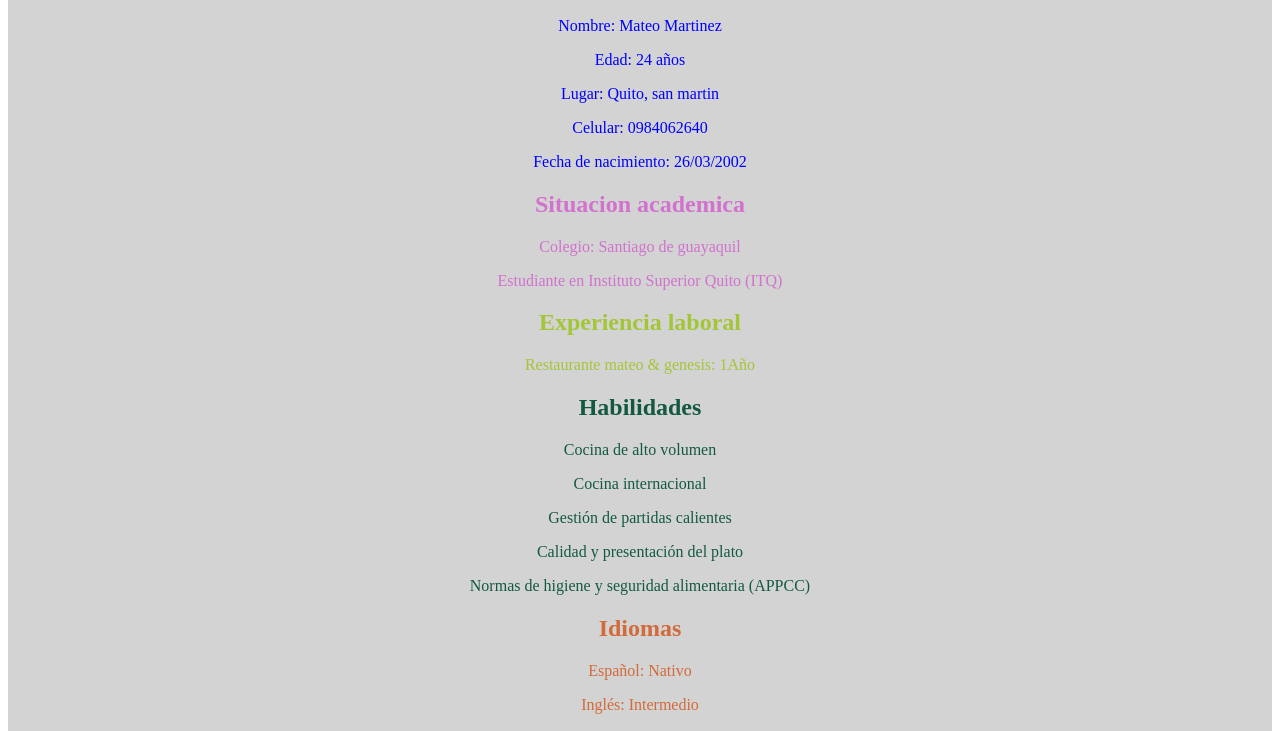
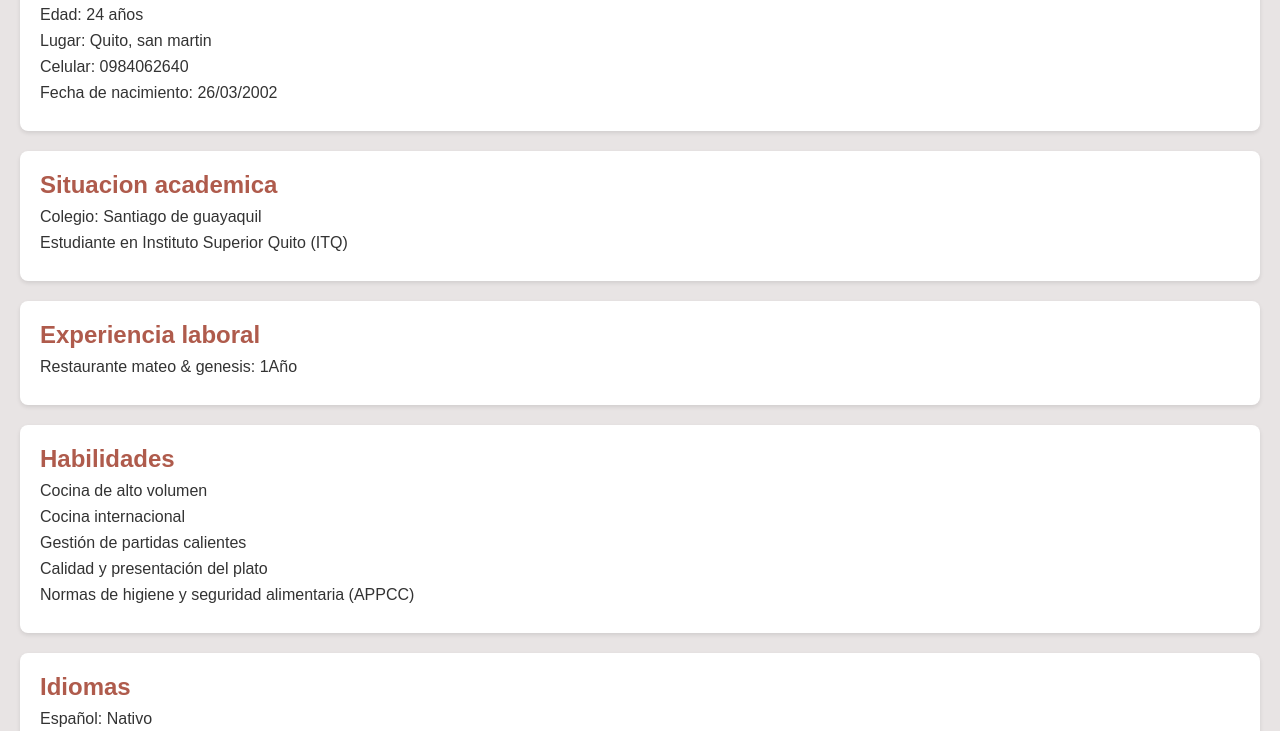
Before and after one commit to mateobachiller2019-a11y/hojadevida, a plain HTML site: page index.html in a window 1280 px wide. Shown: the part 125-856 px from the top of the page. Drawn offline with Linux system fonts and the light colour scheme.

Commit message:
poner estilo en la version

```diff
--- /dev/null
+++ b/estilos/estilos.css
@@ -0,0 +1,26 @@
+* {
+    margin: 0; /* Elimina el margen predeterminado de todos los elementos */
+    padding: 0; /* Elimina el relleno predeterminado de todos los elementos */
+    box-sizing: border-box; /* Asegura que el padding y el borde se incluyan en el tamaño total del elemento */
+}
+body {
+    font-family: Arial, sans-serif; /* Fuente legible para el cuerpo del documento */
+    background-color: #e8e4e4;/* Fondo claro para el cuerpo del documento */
+    color: #333;/* Color de texto oscuro para mejor legibilidad */
+}
+div {
+    margin: 20px;  /* Agrega espacio entre los contenedores */
+    padding: 20px;/* Agrega espacio interno a los contenedores */
+    background-color: #fff; /* Fondo blanco para los contenedores */
+    border-radius: 8px; /* Agrega bordes redondeados */
+    box-shadow: 0 2px 4px rgba(0, 0, 0, 0.1); /* Agrega una sombra suave */
+
+}
+h2 {
+    color: #af5b4c; /* Color verde para los títulos */
+    margin-bottom: 10px; /* Espacio debajo de los títulos */
+}
+p {
+    margin-bottom: 10px; /* Espacio debajo de los párrafos */
+    line-height: 1; /* Mejora la legibilidad del texto */
+}
--- a/index.html
+++ b/index.html
@@ -1,31 +1,35 @@
 <!DOCTYPE html>
 <html lang="en">
+
 <head>
     <meta charset="UTF-8">
     <meta name="viewport" content="width=device-width, initial-scale=1.0">
     <title>Hoja de vida</title>
+    <!--estilo css-->
+    <link rel="stylesheet" href="estilos/estilos.css">
 </head>
+
 <body>
-    <section style="background-color: lightgray; padding: 20px;text-align: center;">
-        <div style="color: blue; ">
+    <section>
+        <div>
             <h1>Hoja de vida</h1>
             <h2>Datos personales</h2>
-            <p> Nombre:     Mateo Martinez</p>
+            <p> Nombre: Mateo Martinez</p>
             <p>Edad: 24 años </p>
             <p> Lugar: Quito, san martin</p>
             <p>Celular: 0984062640</p>
             <p>Fecha de nacimiento: 26/03/2002</p>
         </div>
-        <div style="color: #d271ce;">
+        <div>
             <h2>Situacion academica </h2>
             <p>Colegio: Santiago de guayaquil </p>
             <p>Estudiante en Instituto Superior Quito (ITQ)</p>
         </div>
-        <div style="color: rgb(162, 198, 54);">
+        <div>
             <h2>Experiencia laboral</h2>
-                <p>Restaurante mateo & genesis: 1Año  </p>
+            <p>Restaurante mateo & genesis: 1Año </p>
         </div>
-        <div style="color: rgb(19, 89, 66);" >
+        <div>
             <h2>Habilidades</h2>
             <p>Cocina de alto volumen</p>
             <p>Cocina internacional</p>
@@ -33,12 +37,12 @@
             <p>Calidad y presentación del plato</p>
             <p>Normas de higiene y seguridad alimentaria (APPCC)</p>
         </div>
-        <div style="color: rgb(210, 106, 58);">
+        <div>
             <h2>Idiomas</h2>
             <p>Español: Nativo</p>
             <p>Inglés: Intermedio</p>
         </div>
-        <div style="color: rgb(200, 58, 210);">
+        <div >
             <h2>Referencias</h2>
             <p>Restaurante mateo & genesis: 0984062640</p>
         </div>
@@ -47,4 +51,5 @@
 
 
 </body>
+
 </html>
```
Lines whose indentation alone changed are shown as unchanged.
